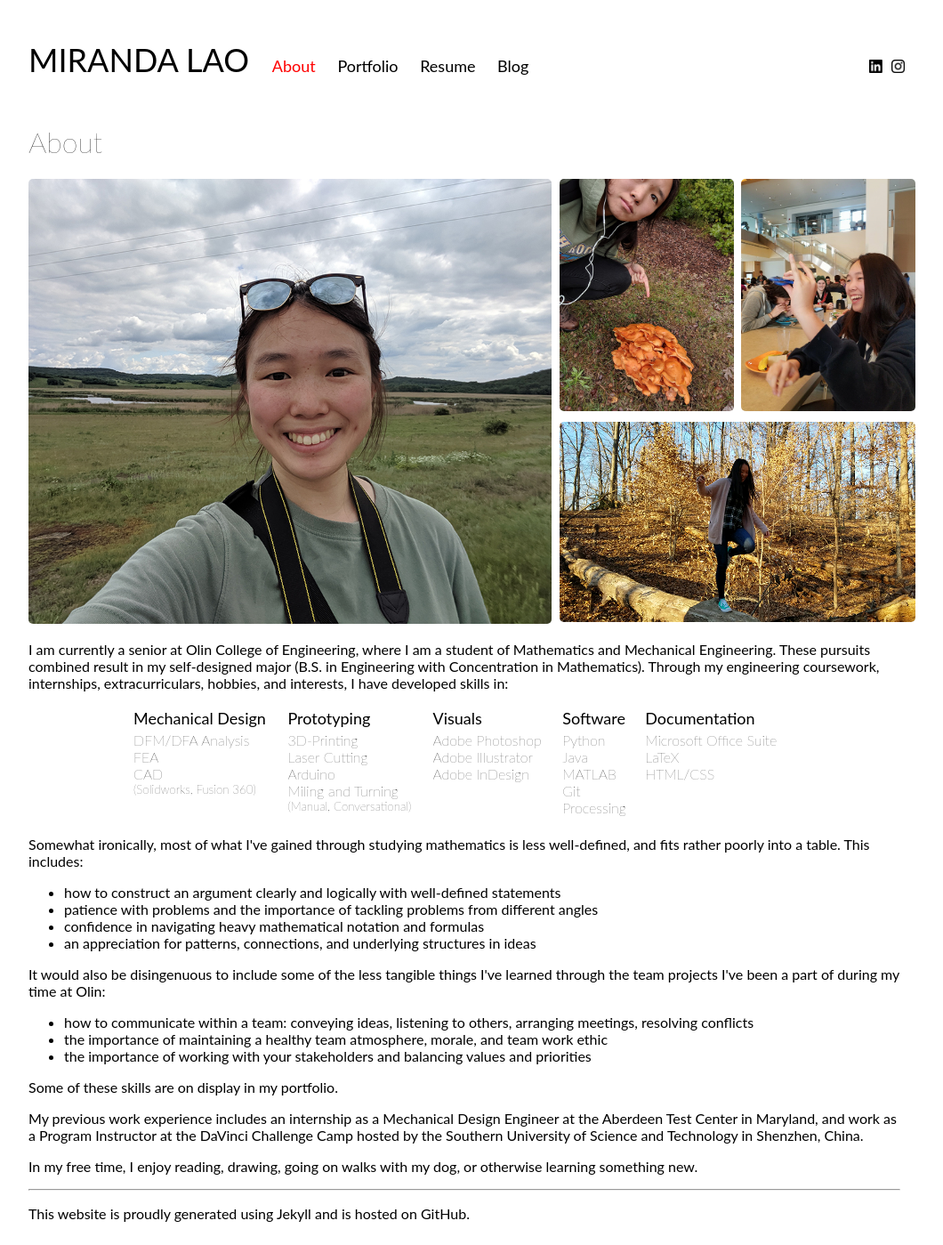
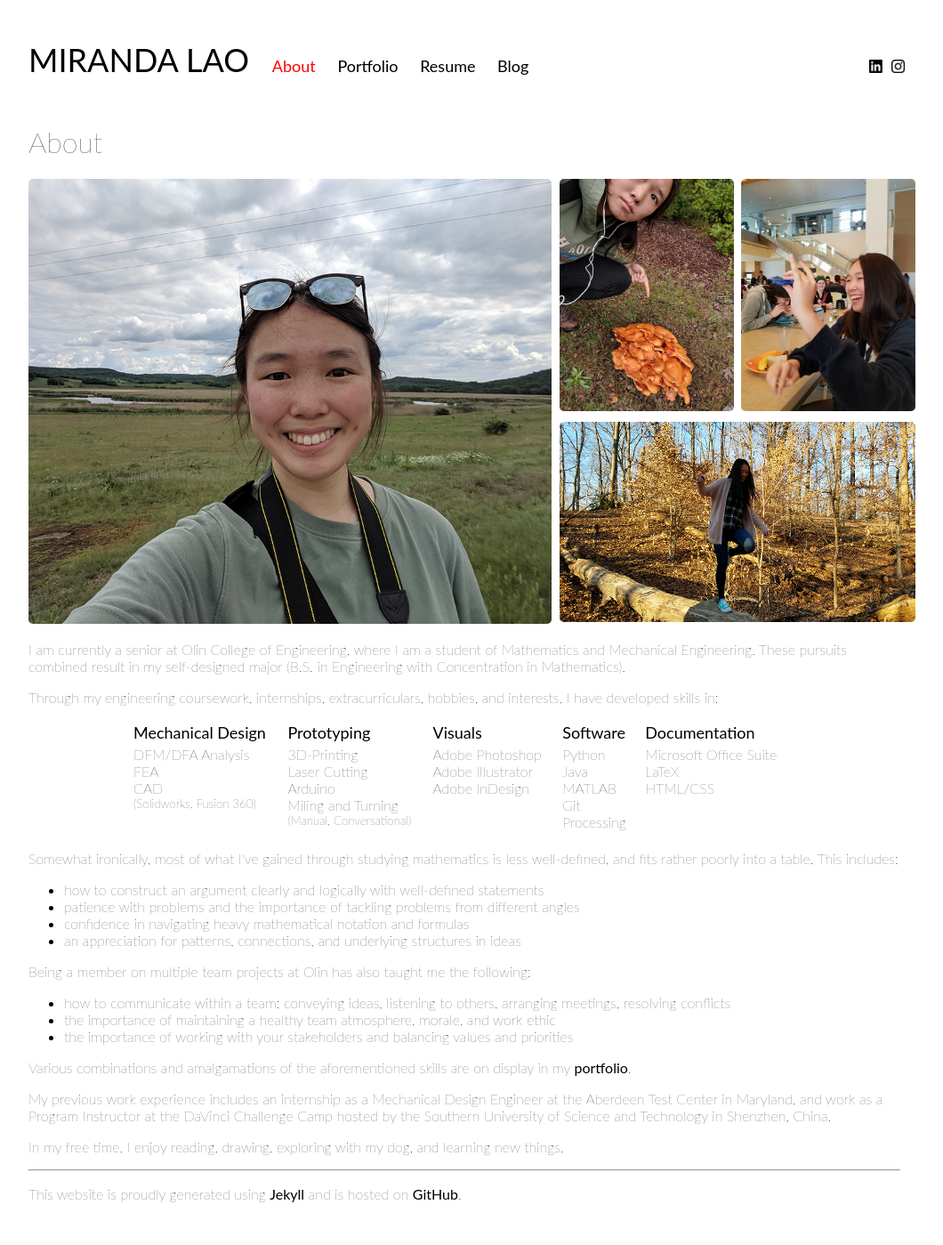
Before and after one commit to acedmonkeys/acedmonkeys.github.io, a Jekyll site: the page built from about.html, in a window 1280 px wide. Shown: the whole page at 89% size, without its empty margins (118-1178 px from the left). Built offline with Jekyll 4.4.1, drawn with Linux system fonts in a browser that asks for light colours; after the commit the page ends 1377 px from its top, so only the background shows below that.

Commit message:
finished about page for realsies

```diff
--- a/_sass/main.scss
+++ b/_sass/main.scss
@@ -154,6 +154,10 @@ body {
   font-weight: lighter;
 }
 
+.normalfont{
+  font-weight: normal;
+}
+
 .highlight{
   color: red;
 }
--- a/about.html
+++ b/about.html
@@ -19,7 +19,9 @@ title: About
   </div>
 </div>
 
-<p>I am currently a senior at Olin College of Engineering, where I am a student of Mathematics and Mechanical Engineering. These pursuits combined result in my self-designed major (B.S. in Engineering with Concentration in Mathematics). Through my engineering coursework, internships, extracurriculars, hobbies, and interests, I have developed skills in:</p>
+<div class="lightfont">
+  <p>I am currently a senior at Olin College of Engineering, where I am a student of Mathematics and Mechanical Engineering. These pursuits combined result in my self-designed major (B.S. in Engineering with Concentration in Mathematics).</p>
+  <p> Through my engineering coursework, internships, extracurriculars, hobbies, and interests, I have developed skills in:</p>
   <table class="oohbaby">
     <tr>
       <th> Mechanical Design </th>
@@ -44,15 +46,16 @@ title: About
       <li> an appreciation for patterns, connections, and underlying structures in ideas</li>
     </ul>
   </p>
-<p>It would also be disingenuous to include some of the less tangible things I've learned through the team projects I've been a part of during my time at Olin:
+  <p>Being a member on multiple team projects at Olin has also taught me the following:
     <ul>
       <li> how to communicate within a team: conveying ideas, listening to others, arranging meetings, resolving conflicts</li>
-    <li> the importance of maintaining a healthy team atmosphere, morale, and team work ethic </li>
+      <li> the importance of maintaining a healthy team atmosphere, morale, and work ethic </li>
       <li> the importance of working with your stakeholders and balancing values and priorities </li>
     </ul>
   </p>
-<p> Some of these skills are on display in my <a href="portfolio.html">portfolio</a>.</p>
+  <p> Various combinations and amalgamations of the aforementioned skills are on display in my <a href="portfolio.html"><span class="normalfont">portfolio</span></a>.</p>
   <p> My previous work experience includes an internship as a Mechanical Design Engineer at the Aberdeen Test Center in Maryland, and work as a Program Instructor at the DaVinci Challenge Camp hosted by the Southern University of Science and Technology in Shenzhen, China. </p>
-<p> In my free time, I enjoy reading, drawing, going on walks with my dog, or otherwise learning something new.</p>
+  <p> In my free time, I enjoy reading, drawing, exploring with my dog, and learning new things.</p>
   <hr>
-<p>This website is proudly generated using <a href="https://jekyllrb.com/">Jekyll</a> and is hosted on <a href="https://github.com/acedmonkeys/acedmonkeys.github.io">GitHub</a>. </p>
+  <p>This website is proudly generated using <a target="_blank" href="https://jekyllrb.com/"><span class="normalfont">Jekyll</span></a> and is hosted on <a target="_blank" href="https://github.com/acedmonkeys/acedmonkeys.github.io"><span class="normalfont">GitHub</span></a>. </p>
+</div>
```
Lines whose indentation alone changed are shown as unchanged.
